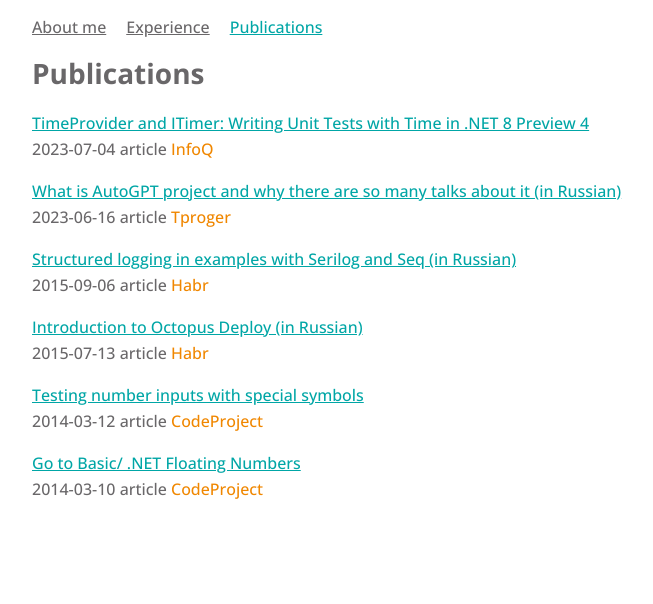
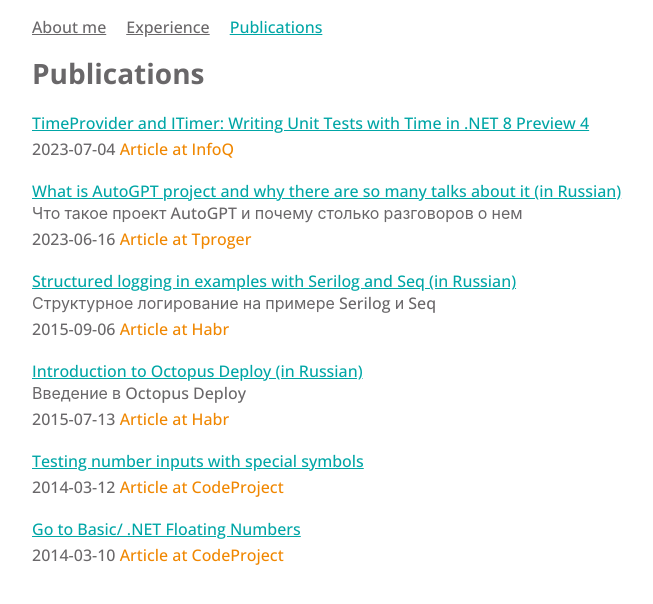
Before and after one commit to ArturAmpilogov/me, a Next.js app: page /publications in a window 1280 px wide. Shown: the top 604 px of the page, without its empty margins (8-661 px from the left). Built offline with nearby package versions, Linux system fonts and the light colour scheme.

Commit message:
Improved publications display

```diff
--- a/components/custom/publications/Publication/Publication.tsx
+++ b/components/custom/publications/Publication/Publication.tsx
@@ -7,15 +7,19 @@ export const Publication = ({
   name,
   link,
   publisher,
+  description,
 }: PublicationProps): JSX.Element => {
+  const typeCapitalized = type.charAt(0).toUpperCase() + type.slice(1);
+
   return (
     <div className={styles.container}>
       <a href={link} target="_blank" rel="noreferrer">
         {name}
       </a>
+      {description && <div>{description}</div>}
       <div className={styles.footer}>
         <span className={styles.date}>{date}</span>{" "}
-        <span className={styles.type}>{type}</span>{" "}
+        <span className={styles.publisher}>{`${typeCapitalized} at `}</span>{" "}
         <span className={styles.publisher}>{publisher}</span>
       </div>
     </div>
--- a/pages/publications.tsx
+++ b/pages/publications.tsx
@@ -13,17 +13,19 @@ const PublicationsPage: NextPage<PublicationsProps> = ({ items, ...props }) => {
         <meta name="description" content="Artur Ampilogov's Publications" />
       </Head>
       <main>
-        <Publications items={publications} />
+        <Publications items={items} />
       </main>
     </Layout>
   );
 };
 
 export async function getStaticProps() {
-  let sortedPublications = publications.sort((a, b) =>
-    a.date < b.date ? 1 : -1
-  ); // descending
+  // descending order
+  const sortedPublications = publications.sort(
+    (a, b) => new Date(b.date).getTime() - new Date(a.date).getTime()
+  );
 
+  console.log(sortedPublications);
   // In the future an external API endpoint can be called to fetch data
   return {
     props: {
```
